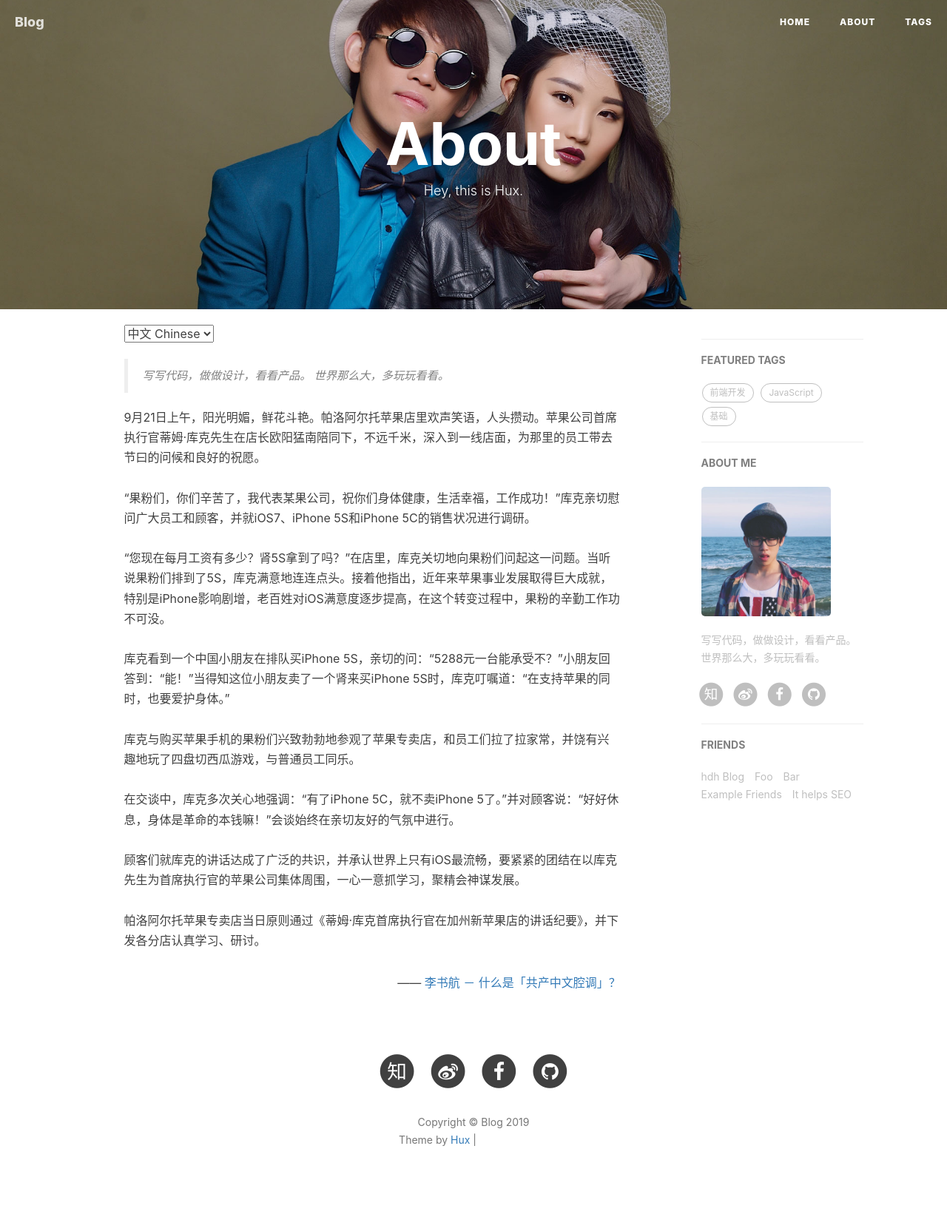
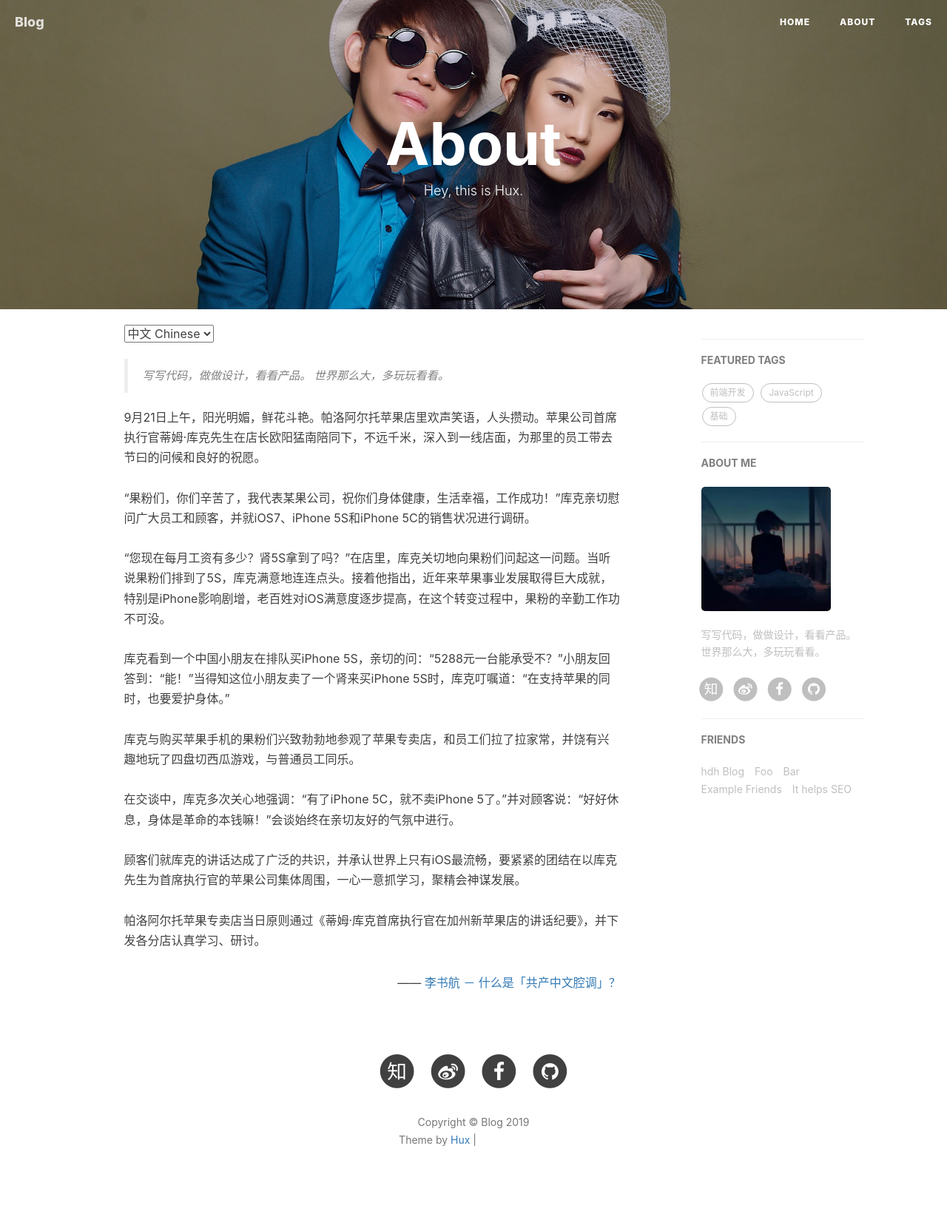
Before and after one commit to hdheart/hdheart.github.io, a Jekyll site: the page built from about.html, in a window 1280 px wide. Shown: the whole page at 74% size. Built offline with Jekyll 4.4.1, drawn with Linux system fonts in a browser that asks for light colours; nearby versions of some CDN libraries; comment, search, counter and statistics services are not loaded; grey boxes are pictures that could not be loaded.

Commit message:
changed img

```diff
--- a/_config.yml
+++ b/_config.yml
@@ -69,7 +69,7 @@ ga_domain: https://hdheart.github.io/
 # Sidebar settings
 sidebar: true                           # whether or not using Sidebar.
 sidebar-about-description: "写写代码，做做设计，看看产品。世界那么大，多玩玩看看。"
-sidebar-avatar: /img/avatar-hux.jpg      # use absolute URL, seeing it's used in both `/` and `/about/`
+sidebar-avatar: /img/avatar-hdh.jpg      # use absolute URL, seeing it's used in both `/` and `/about/`
 
 
 
```
Also changed, not shown: img/avatar-hdh.jpg (added).
